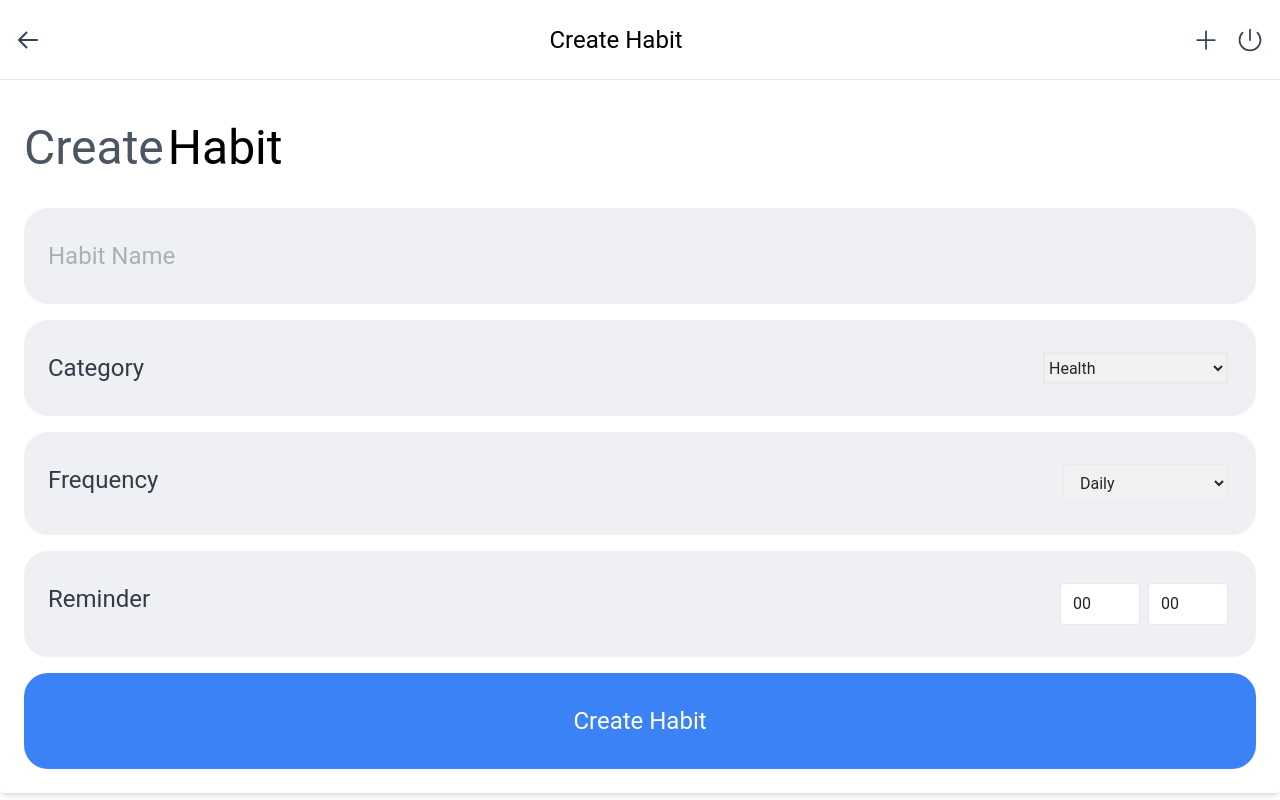
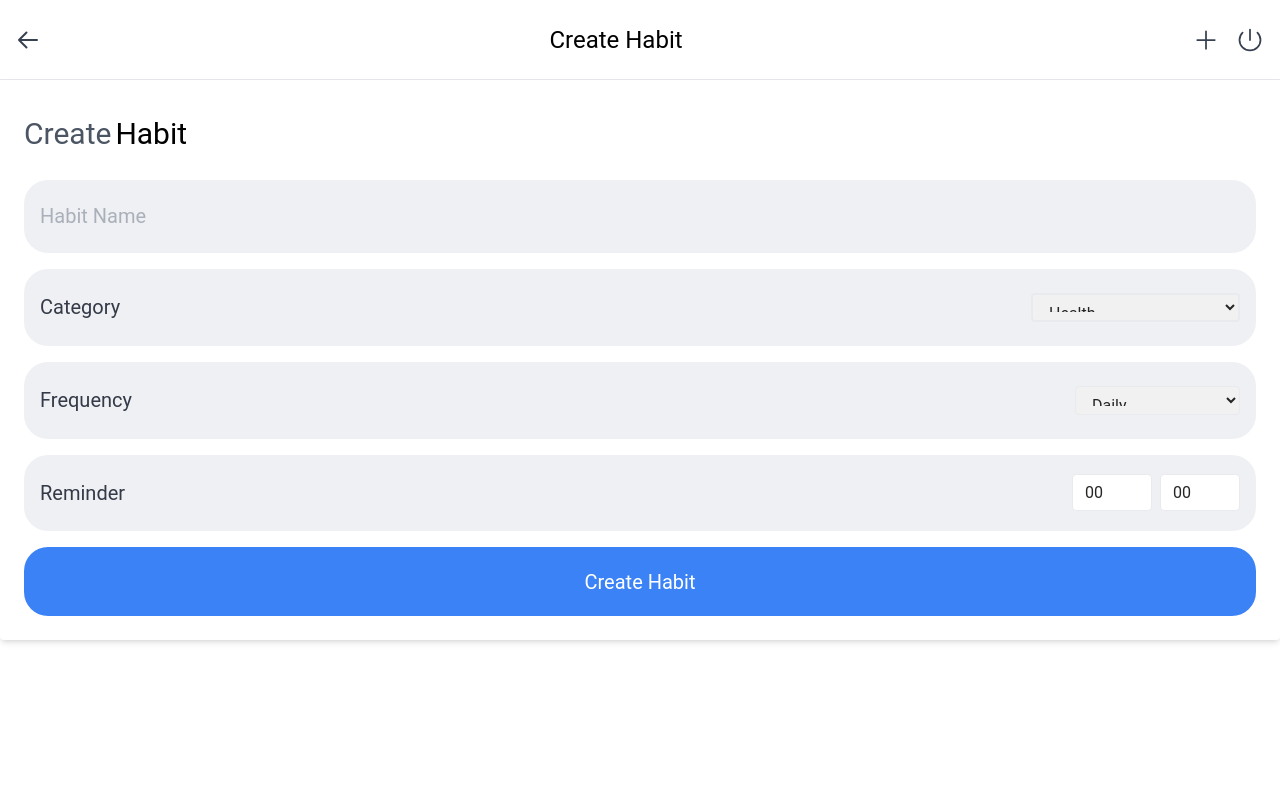
Before and after one commit to Akhancode/habitReminder-assessment, a React (Vite) app: page /habit in a window 1280 px wide. Built offline with nearby package versions, Linux system fonts and the light colour scheme; sample sign-in values are in the browser's storage.

Commit message:
changed a bit

```diff
--- a/src/components/HabitForm.jsx
+++ b/src/components/HabitForm.jsx
@@ -36,7 +36,7 @@ const HabitForm = ({ initialData = {}, onSubmit, mode }) => {
 
 
 
-    if(!habit.reminder){
+    if (!habit.reminder) {
         habit.reminder = "00:00"
     }
     const [hours, setHours] = useState(habit.reminder.split(":")[0]);
@@ -64,14 +64,6 @@ const HabitForm = ({ initialData = {}, onSubmit, mode }) => {
         }));
     };
 
-
-
-
-
-
-
-
-
     const handleReminderChange_v2 = (e) => {
         const { name, value } = e.target;
 
@@ -92,26 +84,30 @@ const HabitForm = ({ initialData = {}, onSubmit, mode }) => {
     };
 
     return (
-        <form onSubmit={handleSubmit} className="bg-white p-6 rounded shadow-md space-y-4 ">
-            <h2 className="w-full bg-white py-5 border-gray-100  flex font-sans  text-5xl text-gray-600  ">{mode === 'edit' ? 'Update ' : 'Create '} <p className='ml-1 text-black'> Habit</p> </h2>
-            <div className={`bg-[#edeef2] opacity-85 rounded-3xl p-6 text-start capitalize py-8 flex justify-between pr-7 `}>
+            <form onSubmit={handleSubmit} className="bg-white p-6 rounded shadow-md space-y-4 h-[70vh] min-w-full max-w-lg overflow-y-auto flex flex-col">
+                <h2 className="w-full py-3 text-3xl font-sans text-gray-600 flex items-center justify-start">
+                    {mode === 'edit' ? 'Update' : 'Create'} <span className='ml-1 text-black'>Habit</span>
+                </h2>
+
+                <div className="bg-[#edeef2] opacity-85 rounded-3xl p-4 py-6 flex flex-col sm:flex-row justify-between items-center space-y-2 sm:space-y-0 h-[15%]">
                     <input
                         type="text"
                         name="title"
                         value={habit.title}
                         onChange={handleChange}
-                    class="border-0 text-2xl bg-transparent p-0 outline-none cursor-text "
+                        className="w-full sm:w-auto text-xl bg-transparent outline-none cursor-text h-full"
                         placeholder="Habit Name"
                         required
                     />
                 </div>
-            <div className={`bg-[#edeef2] opacity-85 rounded-3xl p-6 text-start capitalize py-8 flex justify-between pr-7 `}>
-                <label className="text-gray-900 text-2xl">Category</label>
+
+                <div className="bg-[#edeef2] opacity-85 rounded-3xl p-4 py-6 flex flex-row sm:flex-row justify-between items-center space-y-2 sm:space-y-0 h-[15%]">
+                    <label className="text-gray-900 text-xl w-full sm:w-auto">Category</label>
                     <select
                         name="category"
                         value={habit.category}
                         onChange={handleChange}
-                    className="border-2  "
+                        className="border-2 rounded w-full sm:w-auto py-2 px-3 h-full"
                         required
                     >
                         <option value="" disabled>Select Category</option>
@@ -120,13 +116,14 @@ const HabitForm = ({ initialData = {}, onSubmit, mode }) => {
                         <option value="Personal Development">Personal Development</option>
                     </select>
                 </div>
-            <div className={`bg-[#edeef2] opacity-85 rounded-3xl p-6 text-start capitalize py-8 flex justify-between pr-7 `}>
-                <label className="text-gray-900 text-2xl">Frequency</label>
+
+                <div className="bg-[#edeef2] opacity-85 rounded-3xl p-4 py-6 flex flex-row sm:flex-row  justify-between items-center space-y-2 sm:space-y-0 h-[15%]">
+                    <label className="text-gray-900 text-xl w-full sm:w-auto">Frequency</label>
                     <select
                         name="frequency"
                         value={habit.frequency}
                         onChange={handleChange}
-                    className="border rounded py-2 px-3"
+                        className="border rounded w-full sm:w-auto py-2 px-3 h-full"
                         required
                     >
                         <option value="" disabled>Select frequency</option>
@@ -134,43 +131,40 @@ const HabitForm = ({ initialData = {}, onSubmit, mode }) => {
                         <option value="weekly">Weekly</option>
                         <option value="monthly">Monthly</option>
                     </select>
+                </div>
 
-            </div>
-            <div className={`bg-[#edeef2] opacity-85 rounded-3xl p-6 text-start capitalize py-8 flex justify-between pr-7 `}>
-                <label className="text-gray-900 text-2xl">Reminder</label>
-                <div className='flex gap-2'>
+                <div className="bg-[#edeef2] opacity-85 rounded-3xl p-4 py-6 flex flex-row sm:flex-row justify-between items-center space-y-2 sm:space-y-0 h-[15%]">
+                    <label className="text-gray-900 text-xl w-full sm:w-auto">Reminder</label>
+                    <div className="flex gap-2 w-full sm:w-auto">
                         <input
-                        type="number"
+                            type="string"
                             name="hours"
                             value={habit.reminder?.split(":")[0]}
                             onChange={handleReminderChange_v2}
-                        min="0"
-                        max="23"
-                        className="border rounded py-2 px-3 w-20"
+
+                            className="border rounded w-full sm:w-20 py-2 px-3 h-full"
                             placeholder="HH"
                         />
                         <input
-                        type="number"
+                            type="string"
                             name="minutes"
                             value={habit.reminder?.split(":")[1]}
                             onChange={handleReminderChange_v2}
-                        min="0"
-                        max="59"
-                        className="border rounded py-2 px-3 w-20"
+
+                            className="border rounded w-full sm:w-20 py-2 px-3 h-full"
                             placeholder="MM"
                         />
-
+                    </div>
                 </div>
 
-            </div>
-
-
-
-
-            <button type="submit" className="w-full p-6 text-start capitalize py-8 rounded-3xl  flex justify-center text-2xl  bg-blue-500 text-white  px-4  hover:bg-blue-700 ">
+                <button
+                    type="submit"
+                    className="w-full py-2 rounded-3xl text-xl bg-blue-500 text-white flex items-center justify-center hover:bg-blue-700 h-[15%]"
+                >
                     {mode === 'edit' ? 'Update Habit' : 'Create Habit'}
                 </button>
             </form>
+
     );
 };
 
--- a/src/components/ui/WeeklyCard.jsx
+++ b/src/components/ui/WeeklyCard.jsx
@@ -3,7 +3,7 @@ import { CheckCircleIcon, CheckIcon } from '@heroicons/react/24/outline';
 import { getDayShortFormat, getISODateForDay, getTodayDayShortFormat } from '../../utils/helper';
 import api, { completeByIdWIthCustomDate } from '../../api/api';
 
-const HabitTracker = ({ habit ,markCustomDay }) => {
+const HabitTracker = ({ habit, markCustomDay }) => {
     let title = habit?.title || "walking"
     let category = habit?.category || "Health"
     let frequency = habit?.frequency || "Everyday"
@@ -61,22 +61,22 @@ const HabitTracker = ({ habit ,markCustomDay }) => {
     //     console.log(habit)
     // }
     return (
-        <div className='px-5 mt-2 font-sans  text-base text-gray-800'>
+        <div className='px-5 mt-2 font-sans w-full text-base text-gray-800'>
             <div className={`${colorByCategoryPrimary} p-4 rounded-3xl w-full mx-auto px-10 py-10`}>
                 <div className="flex justify-between items-center mb-4">
-                    <h3 className="text-2xl text-gray-700 capitalize ">{title}</h3>
+                    <h3 className="text-2xl text-gray-700 capitalize">{title}</h3>
                     <span className="text-xl text-gray-500 capitalize">{frequency}</span>
                 </div>
-                <div className="flex justify-between">
-                    {['Mon', 'Tue', 'Wed', 'Thu', 'Fri', 'Sat', 'Sun'].map((day, index) => (
-                        <div key={day} className={`flex flex-col items-center `}>
-                            <span className={`text-sm text-gray-700  ${day === todayDDD ? `${colorByCategoryText}  font-bold` : ``
-                                }`}>{day}</span>
+                <div className="grid grid-cols-7 gap-2 max-w-full">
+                    {['Mon', 'Tue', 'Wed', 'Thu', 'Fri', 'Sat', 'Sun'].map((day) => (
+                        <div key={day} className="flex flex-col items-center">
+                            <span className={`text-sm text-gray-700 ${day === todayDDD ? `${colorByCategoryText} font-bold` : ''}`}>
+                                {day}
+                            </span>
                             <button
-                                onClick={(e) => { markCustomDay(habit._id,day) }}
+                                onClick={(e) => { markCustomDay(habit._id, day) }}
                                 disabled={completedDays.includes(day)}
-                                className={`w-14 h-14 rounded-full flex items-center justify-center mt-2 ${completedDays.includes(day) ? `${colorByCategorySecondary}` : `${colorByCategoryPrimary} border-[0.2rem] ${colorByCategorySecondaryBorder} hover:bg-slate-300 active:bg-white disabled`
-                                    }`}
+                                className={`aspect-square w-full rounded-full flex items-center justify-center mt-2 ${completedDays.includes(day) ? `${colorByCategorySecondary}` : `${colorByCategoryPrimary} border-[0.2rem] ${colorByCategorySecondaryBorder} hover:bg-slate-300 active:bg-white disabled`}`}
                             >
                                 {completedDays.includes(day) && <CheckIcon className="w-5 h-5 text-white" />}
                             </button>
@@ -85,6 +85,7 @@ const HabitTracker = ({ habit ,markCustomDay }) => {
                 </div>
             </div>
         </div>
+
     );
 };
 
--- a/src/pages/Home.jsx
+++ b/src/pages/Home.jsx
@@ -95,9 +95,9 @@ const Home = () => {
   const [viewType, setViewType] = useState("today")
   return (
     (habitsUpcomingData.length || habitsDoneData.length) ?
-      <div className='flex flex-col flex-grow text-black bg-white min-h-full' >
+      <div className='flex flex-col flex-grow text-black bg-white w-full' >
         <DateNav viewType={viewType} setViewType={setViewType} />
-        <CategoryLabel/>
+        {/* <CategoryLabel/> */}
         {viewType == "today" && <div>
 
           {/* upcoming today */}
```
Lines whose indentation alone changed are shown as unchanged.
